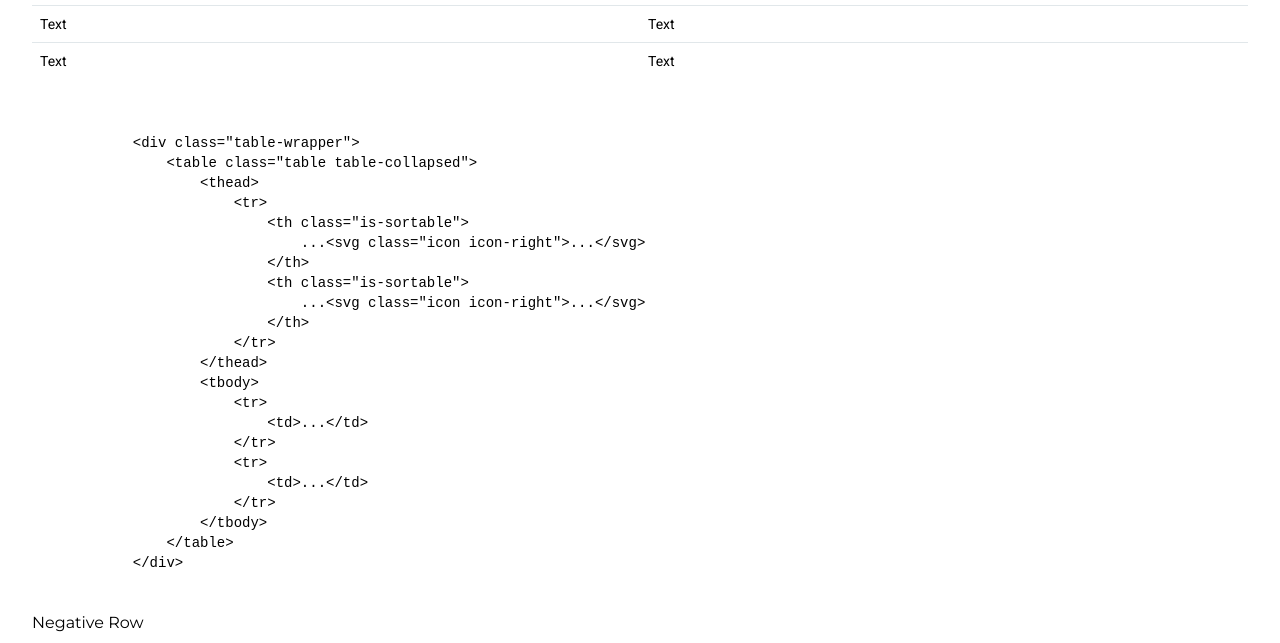
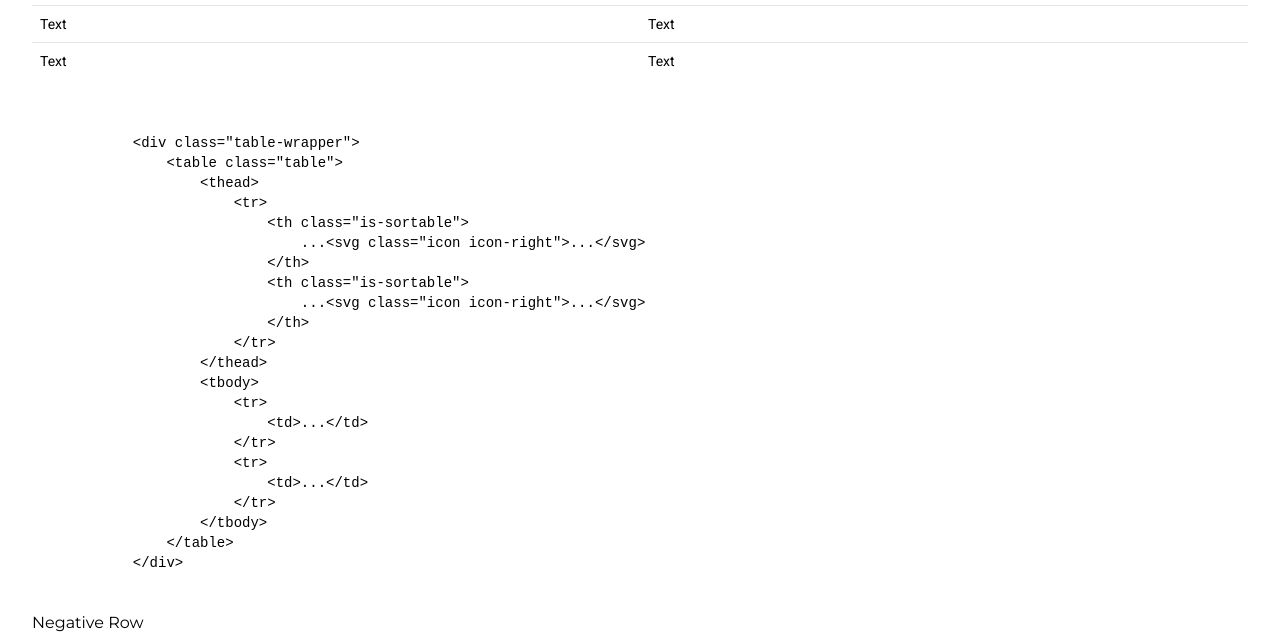
Before and after one commit to cesarlevel/re-ui, a plain HTML site: page index.html in a window 1280 px wide. Shown: the part 9854-10497 px from the top of the page. Drawn offline with Linux system fonts and the light colour scheme.

Commit message:
HTML change

```diff
--- a/index.html
+++ b/index.html
@@ -684,7 +684,7 @@
         </div>
         <xmp>
             <div class="table-wrapper">
-                <table class="table table-collapsed">
+                <table class="table">
                     <thead>
                         <tr>
                             <th class="is-sortable">
```
